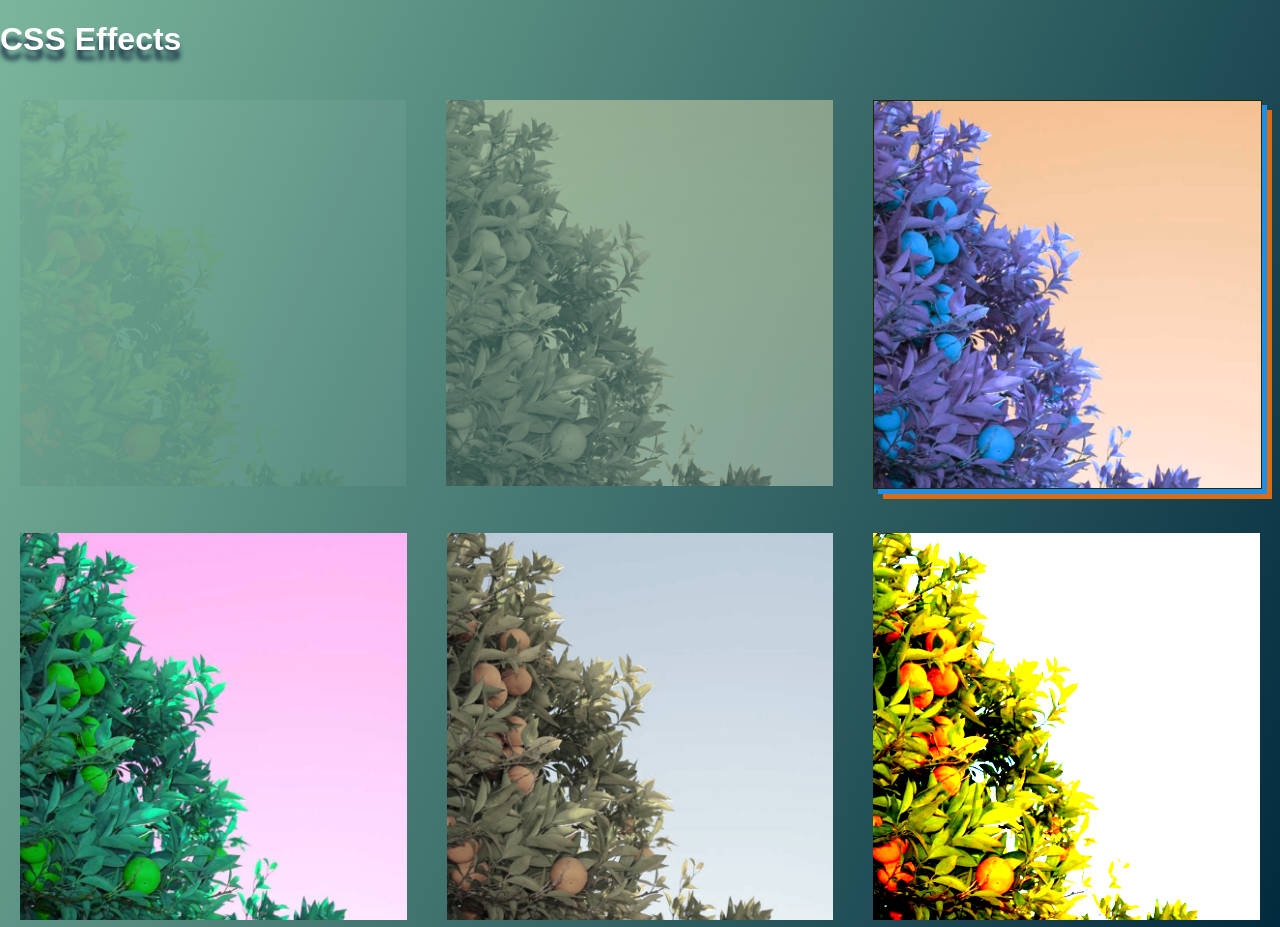
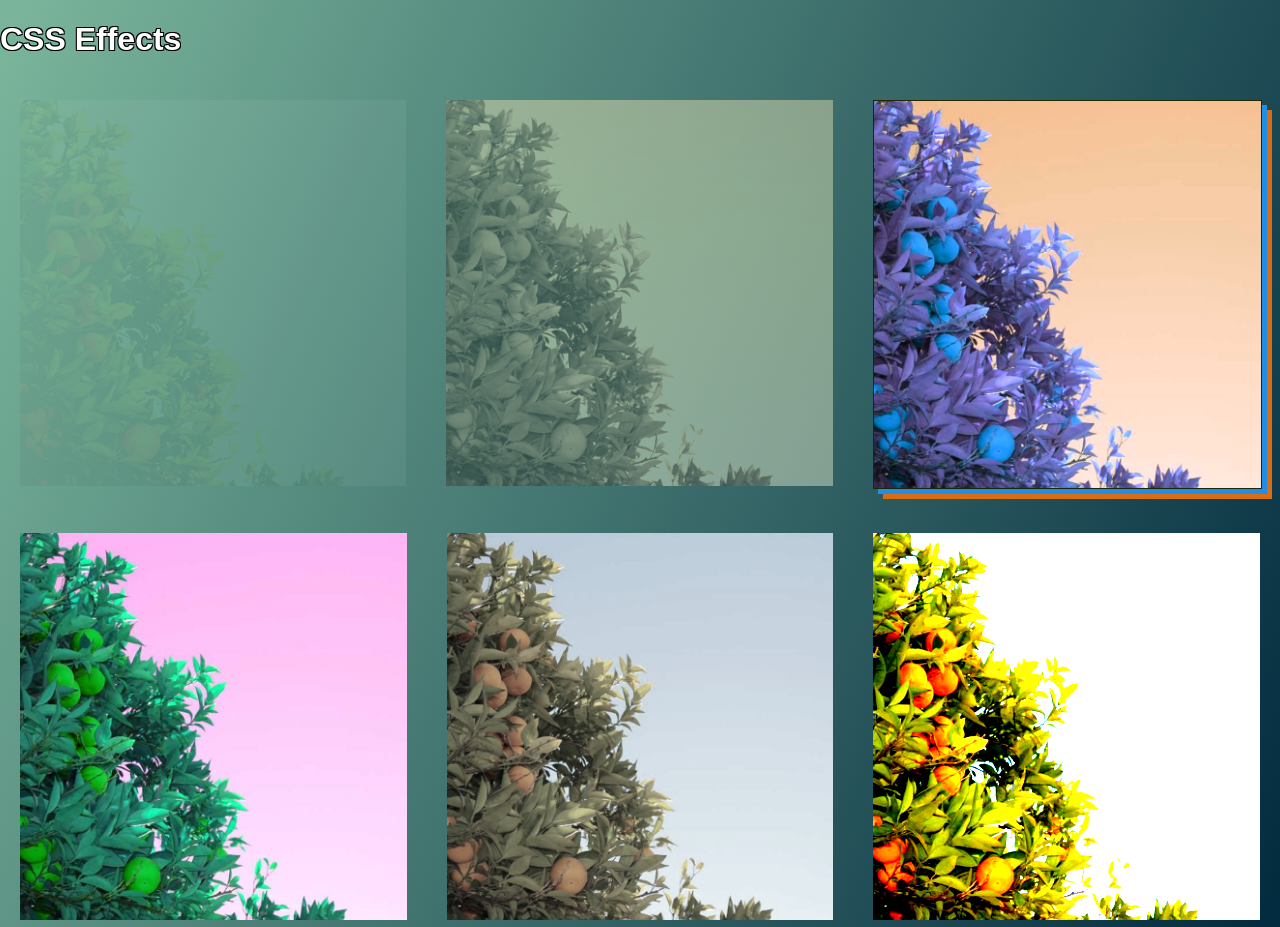
Before and after one commit to a-wielenga/web-dev-1-css-n-hosting, a plain HTML site: page index.html in a window 1280 px wide. Shown: the top 927 px of the page. Drawn offline with Linux system fonts and the light colour scheme.

Commit message:
Added a text outline

```diff
--- a/index.html
+++ b/index.html
@@ -9,7 +9,7 @@
 </head>
 
 <body>
-    <h1>CSS Effects</h1>
+    <h1 class="text-outline">CSS Effects</h1>
     <div id="image-row">
         <div class="img-container"><img id="img-A" src="orange-tree.jpg"></div>
         <div class="img-container"><img id="img-B" src="orange-tree.jpg"></div>
--- a/style.css
+++ b/style.css
@@ -7,8 +7,12 @@ body {
 h1 {
     font-family: Arial, Helvetica, sans-serif;
     color: rgb(255, 255, 255);
-    text-shadow: 0px 10px 5px rgb(21, 44, 66);
 }
+
+.text-outline {
+    color: white;
+    text-shadow: -1px -1px #000000, 1px -1px 0 #000000, -1px 1px 0 #000, 1px 1px 0 #000;
+  }
 
 #image-row, #image-row-2 {
     /* Use flexbox to arrange the images in a row */
```
